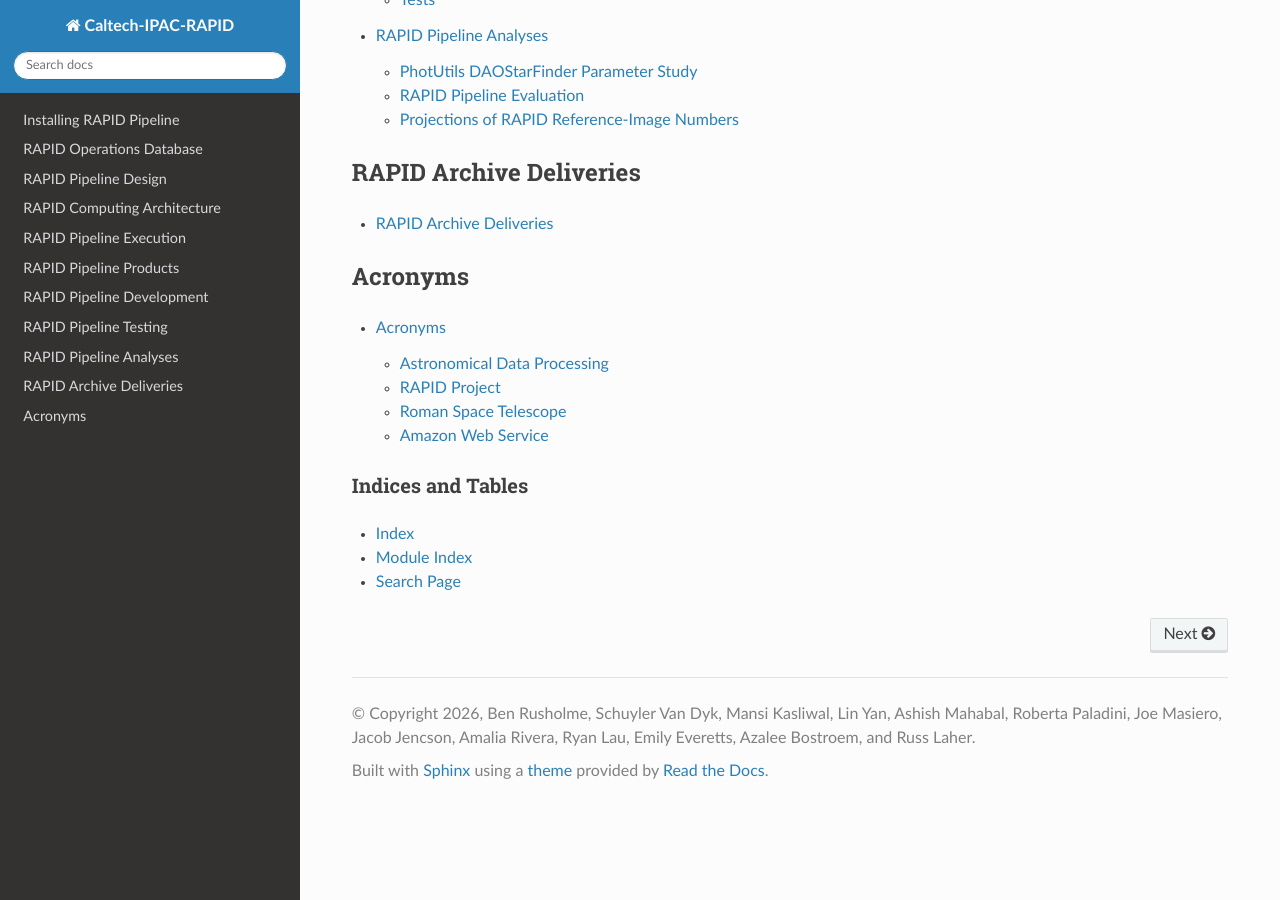
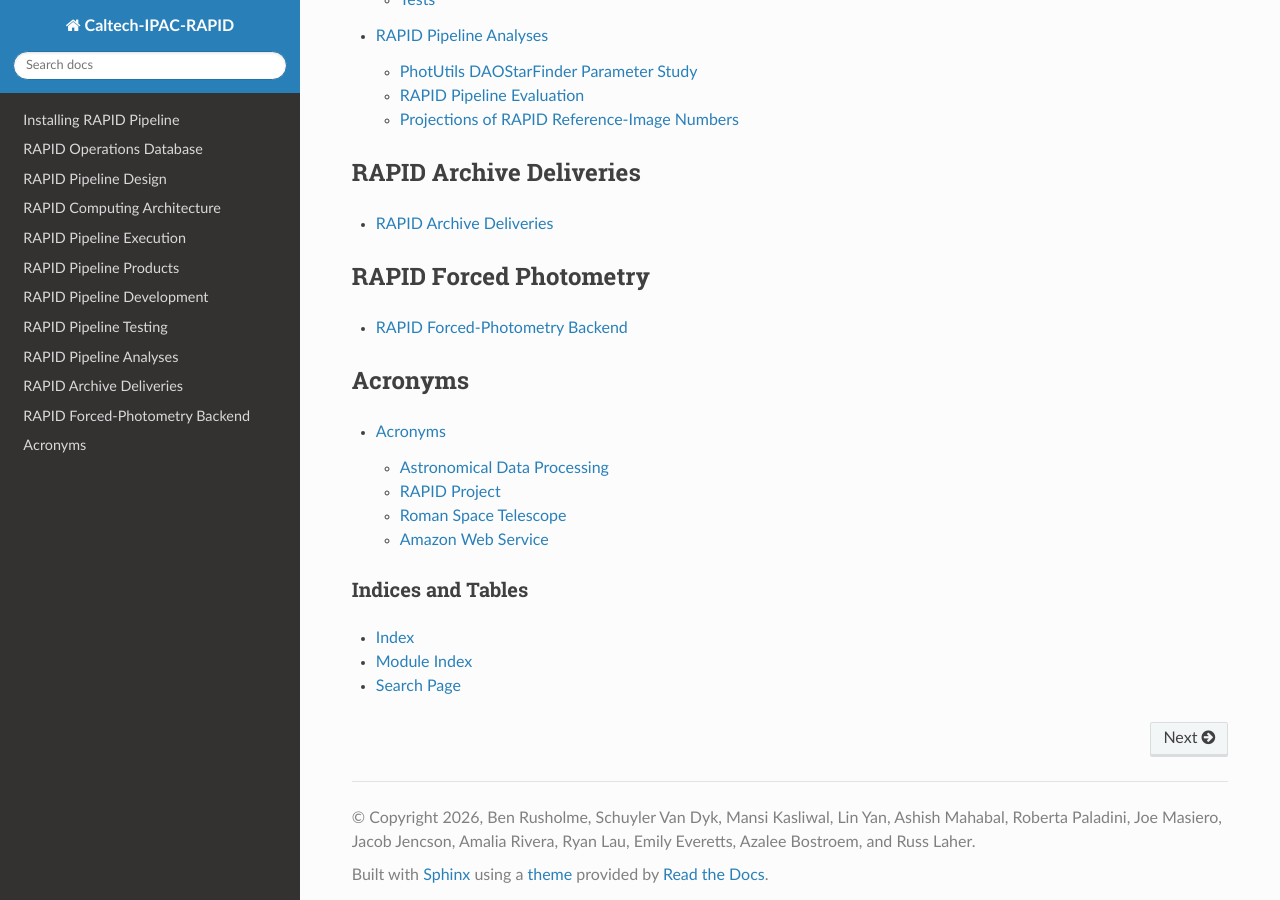
Before and after one commit to Caltech-IPAC/rapid, a Sphinx documentation site: the page built from docs/source/index.rst, in a window 1280 px wide and 900 px high, scrolled down 2670 px. Built offline with Sphinx 7.4.7 and the Read the Docs theme 3.1.0, drawn with Linux system fonts in a browser that asks for light colours.

Commit message:
Added RAPID Forced Photometry: fp/fp_backend.rst

```diff
--- a/docs/source/index.rst
+++ b/docs/source/index.rst
@@ -132,6 +132,14 @@ RAPID Archive Deliveries
 
    archive/archive.rst
 
+RAPID Forced Photometry
+************************************
+
+.. toctree::
+   :maxdepth: 1
+
+   fp/fp_backend.rst
+
 Acronyms
 ************************************
 
```
